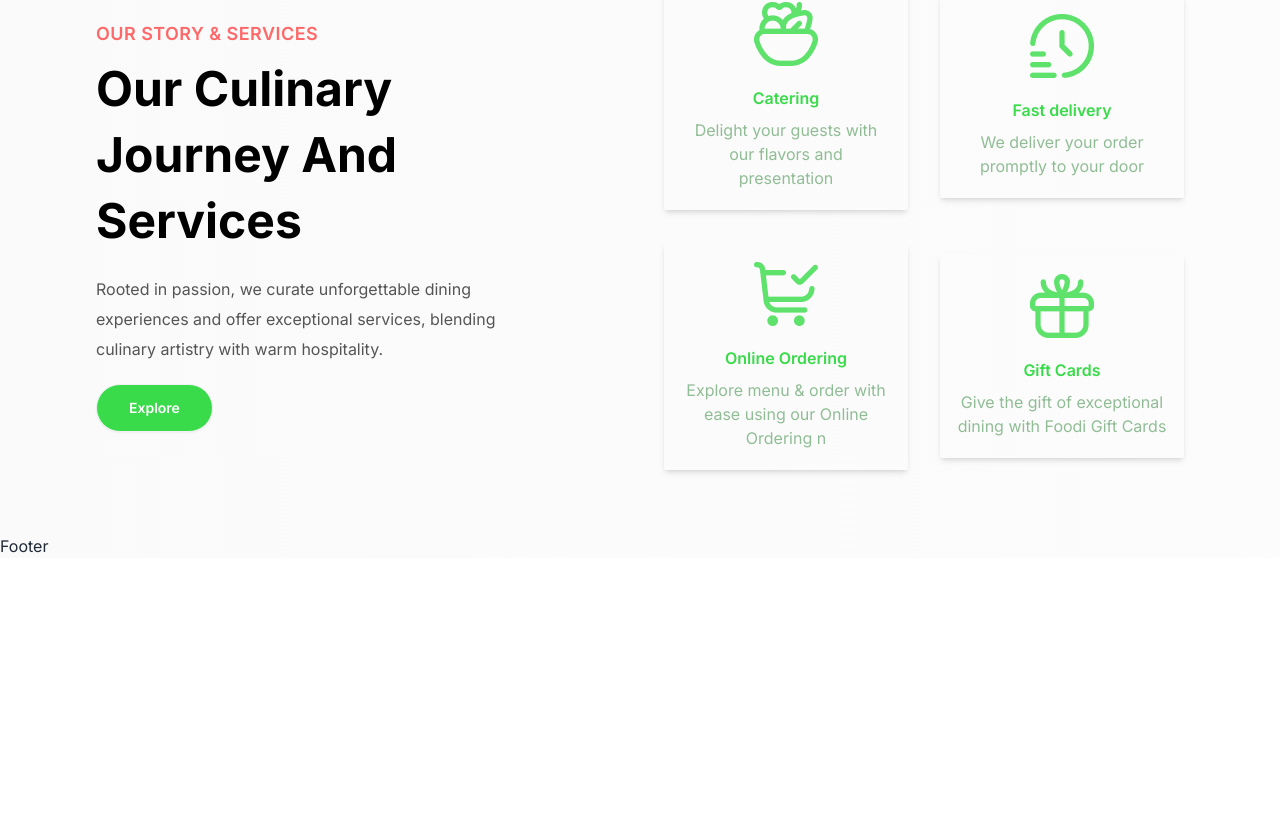
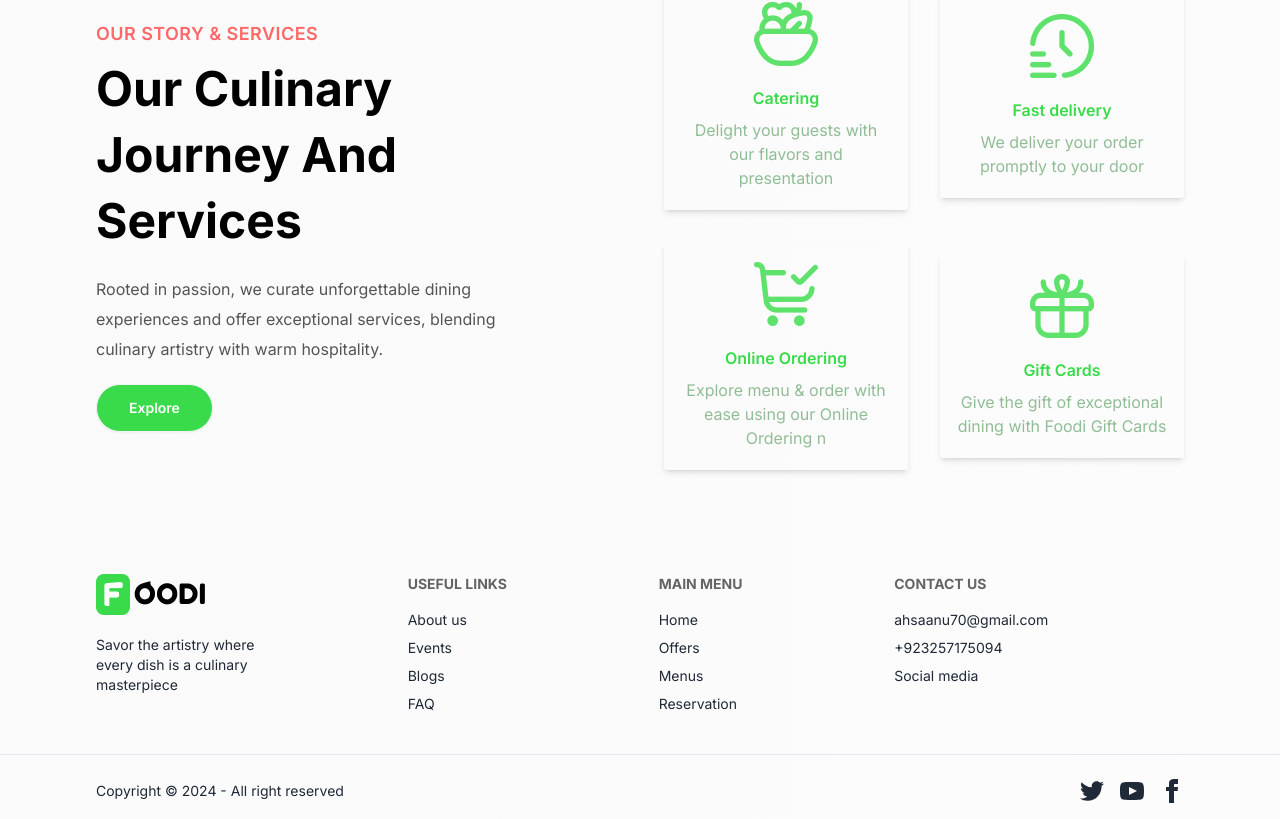
Before and after one commit to ahsaanullah0088/foodi-mern, a React (Vite) app in the folder food-client/: page / in a window 1280 px wide. Shown: the part 3100-3919 px from the top of the page. Before the commit the page ends 3658 px from the top, so only its background shows below. Built offline with nearby package versions, Linux system fonts and the light colour scheme.

Commit message:
add links to footer

```diff
--- /dev/null
+++ b/food-client/src/components/Footer.jsx
@@ -0,0 +1,80 @@
+import React from "react";
+
+const Footer = () => {
+  return (
+    <div>
+      <footer className="footer xl:px-24 py-10 px-4 text-base-content">
+        <aside>
+          <img src="/logo.png" alt="" />
+          <p className="my-3 md:w-40">
+            Savor the artistry where every dish is a culinary masterpiece
+          </p>
+        </aside>
+        <nav>
+          <header className="footer-title text-black">Useful links</header>
+          <a className="link link-hover">About us</a>
+          <a className="link link-hover">Events</a>
+          <a className="link link-hover">Blogs</a>
+          <a className="link link-hover">FAQ</a>
+        </nav>
+        <nav>
+          <header className="footer-title">Main Menu</header>
+          <a className="link link-hover">Home</a>
+          <a className="link link-hover">Offers</a>
+          <a className="link link-hover">Menus</a>
+          <a className="link link-hover">Reservation</a>
+        </nav>
+        <nav>
+          <header className="footer-title">Contact Us</header>
+          <a className="link link-hover">ahsaanu70@gmail.com</a>
+          <a className="link link-hover">+923257175094</a>
+          <a className="link link-hover">Social media</a>
+        </nav>
+      </footer>
+        <hr />
+      <footer className="footer items-center xl:px-24 px-4 py-4 mt-2">
+        <aside className="items-center grid-flow-col">
+          <p>Copyright © 2024 - All right reserved</p>
+        </aside>
+        <nav className="grid-flow-col gap-4 md:place-self-center md:justify-self-end">
+  <a href="https://twitter.com" target="_blank" rel="noopener noreferrer">
+    <svg
+      xmlns="http://www.w3.org/2000/svg"
+      width="24"
+      height="24"
+      viewBox="0 0 24 24"
+      className="fill-current"
+    >
+      <path d="M24 4.557c-.883.392-1.832.656-2.828.775 1.017-.609 1.798-1.574 2.165-2.724-.951.564-2.005.974-3.127 1.195-.897-.957-2.178-1.555-3.594-1.555-3.179 0-5.515 2.966-4.797 6.045-4.091-.205-7.719-2.165-10.148-5.144-1.29 2.213-.669 5.108 1.523 6.574-.806-.026-1.566-.247-2.229-.616-.054 2.281 1.581 4.415 3.949 4.89-.693.188-1.452.232-2.224.084.626 1.956 2.444 3.379 4.6 3.419-2.07 1.623-4.678 2.348-7.29 2.04 2.179 1.397 4.768 2.212 7.548 2.212 9.142 0 14.307-7.721 13.995-14.646.962-.695 1.797-1.562 2.457-2.549z"></path>
+    </svg>
+  </a>
+  <a href="https://www.youtube.com/@codeyouth6052" target="_blank" rel="noopener noreferrer">
+    <svg
+      xmlns="http://www.w3.org/2000/svg"
+      width="24"
+      height="24"
+      viewBox="0 0 24 24"
+      className="fill-current"
+    >
+      <path d="M19.615 3.184c-3.604-.246-11.631-.245-15.23 0-3.897.266-4.356 2.62-4.385 8.816.029 6.185.484 8.549 4.385 8.816 3.6.245 11.626.246 15.23 0 3.897-.266 4.356-2.62 4.385-8.816-.029-6.185-.484-8.549-4.385-8.816zm-10.615 12.816v-8l8 3.993-8 4.007z"></path>
+    </svg>
+  </a>
+  <a href="https://www.instagram.com/ahsaanra_jput/" target="_blank" rel="noopener noreferrer">
+    <svg
+      xmlns="http://www.w3.org/2000/svg"
+      width="24"
+      height="24"
+      viewBox="0 0 24 24"
+      className="fill-current cursor-pointer"
+    >
+      <path d="M9 8h-3v4h3v12h5v-12h3.642l.358-4h-4v-1.667c0-.955.192-1.333 1.115-1.333h2.885v-5h-3.808c-3.596 0-5.192 1.583-5.192 4.615v3.385z"></path>
+    </svg>
+  </a>
+</nav>
+
+      </footer>
+    </div>
+  );
+};
+
+export default Footer;
--- a/food-client/src/layout/Main.jsx
+++ b/food-client/src/layout/Main.jsx
@@ -1,13 +1,14 @@
 import React from 'react'
 import { Outlet } from 'react-router-dom'
 import Navbar from '../components/Navbar'
+import Footer from '../components/Footer'
 
 function Main() {
   return (
     <div>
       <Navbar/>
       <Outlet/>
-      <footer>Footer</footer>
+      <Footer/>
     </div>
   )
 }
```
